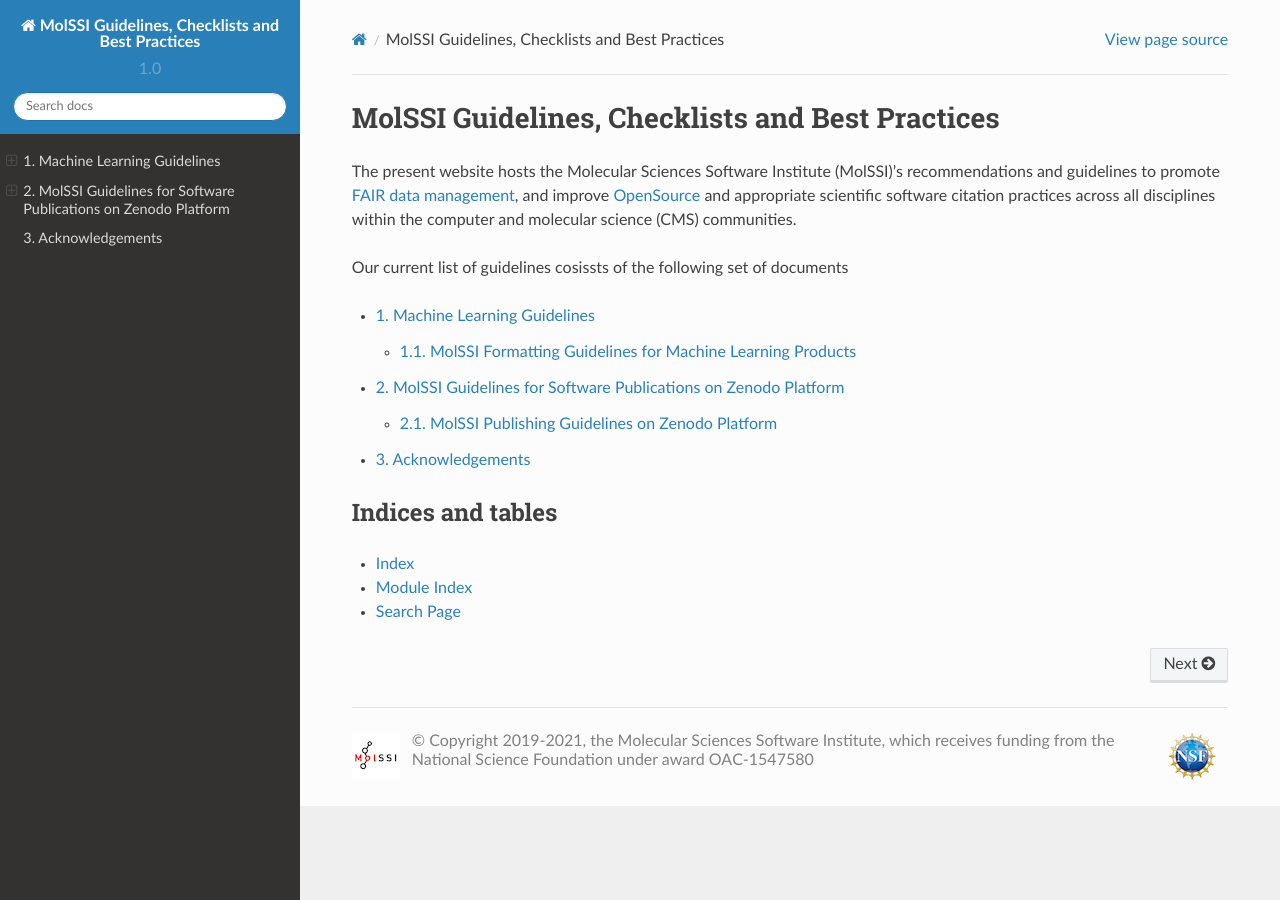
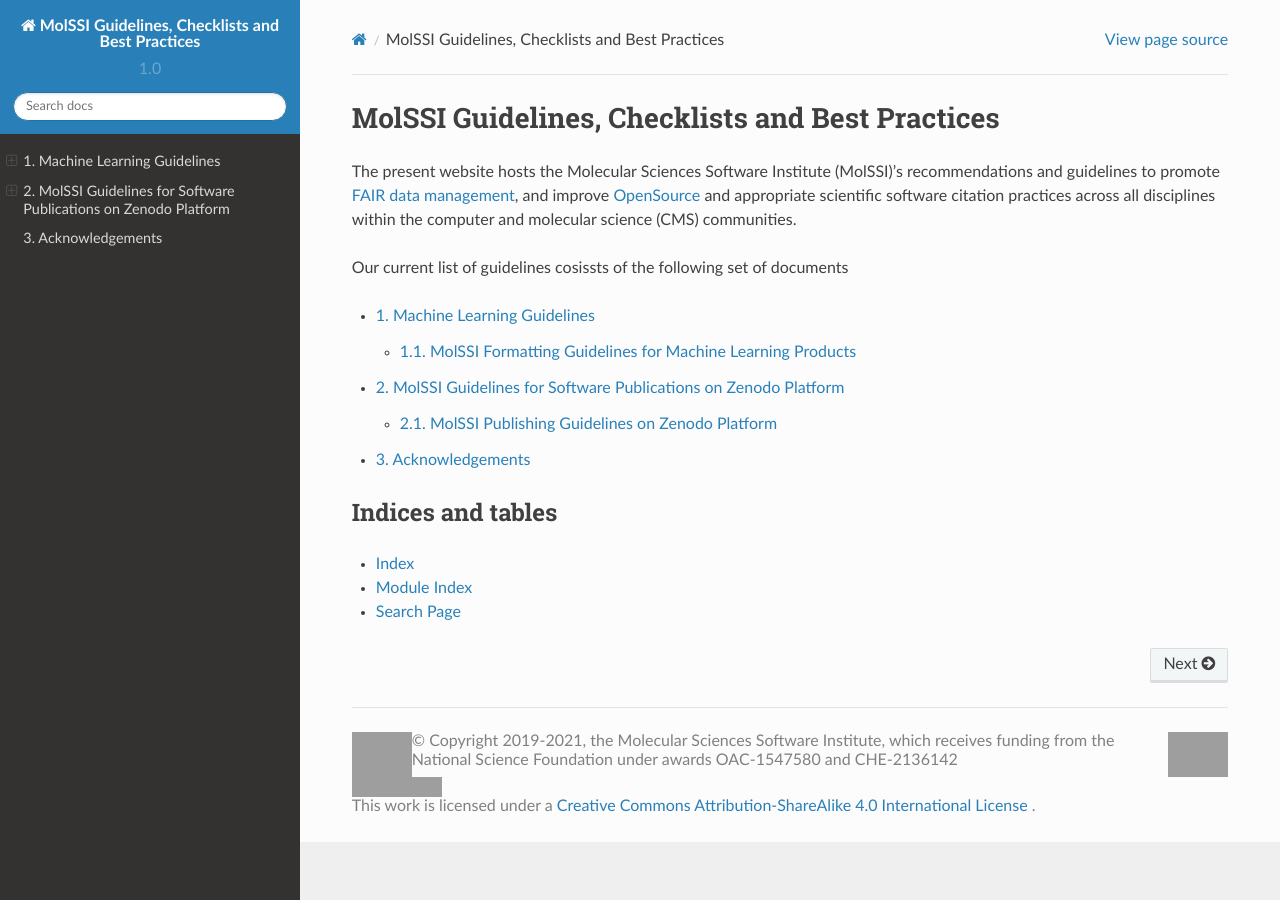
Before and after one commit to paulsaxe/molssi-guidelines, a Sphinx documentation site: the page built from docs/index.rst, in a window 1280 px wide. Built offline with Sphinx 7.4.7 and the Read the Docs theme 2.0.0, drawn with Linux system fonts in a browser that asks for light colours; grey boxes are pictures that could not be loaded.

Commit message:
Added CC-BY-SA license, new grant number, and fixed links for image.

```diff
--- a/docs/_templates/footer.html
+++ b/docs/_templates/footer.html
@@ -5,17 +5,24 @@
 <div class="row">
   <div class="column_left">
     <a href="https://molssi.org/" target="_blank" title="Go to MolSSI in a new tab">
-      <img src="/_images/MolSSI.jpg" alt="The MolSSI" style="border:0;">
+      <img src="https://molssi.github.io/molssi-guidelines/_images/MolSSI.jpg" alt="The MolSSI" style="border:0;">
     </a>
   </div>
   <div class="column">
     &copy; Copyright 2019-2021, the Molecular Sciences Software Institute,
-    which receives funding from the National Science Foundation under award OAC-1547580
+    which receives funding from the National Science Foundation under awards OAC-1547580 and CHE-2136142
   </div>
   <div class="column_right">
     <a href="https://nsf.gov/" target="_blank" title="Go to the NSF in a new tab">
-      <img src="/_images/NSF_4-Color_bitmap_Logo.png" alt="The NSF" style="border:0;">
+      <img src="https://molssi.github.io/molssi-guidelines/_images/NSF_4-Color_bitmap_Logo.png" alt="The NSF" style="border:0;">
     </a>
   </div>
 </div>
+<a rel="license" href="http://creativecommons.org/licenses/by-sa/4.0/">
+  <img alt="Creative Commons License" style="border-width:0" src="https://i.creativecommons.org/l/by-sa/4.0/80x15.png" />
+</a>
+<br />This work is licensed under a
+<a rel="license" href="http://creativecommons.org/licenses/by-sa/4.0/">
+  Creative Commons Attribution-ShareAlike 4.0 International License
+</a>.
 {% endblock %}
```
